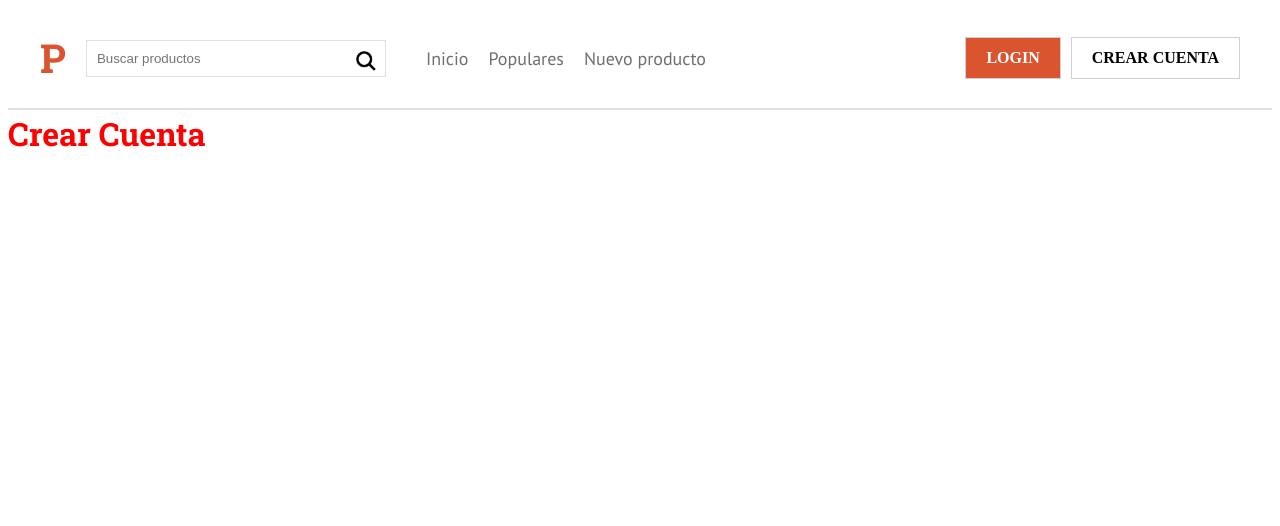
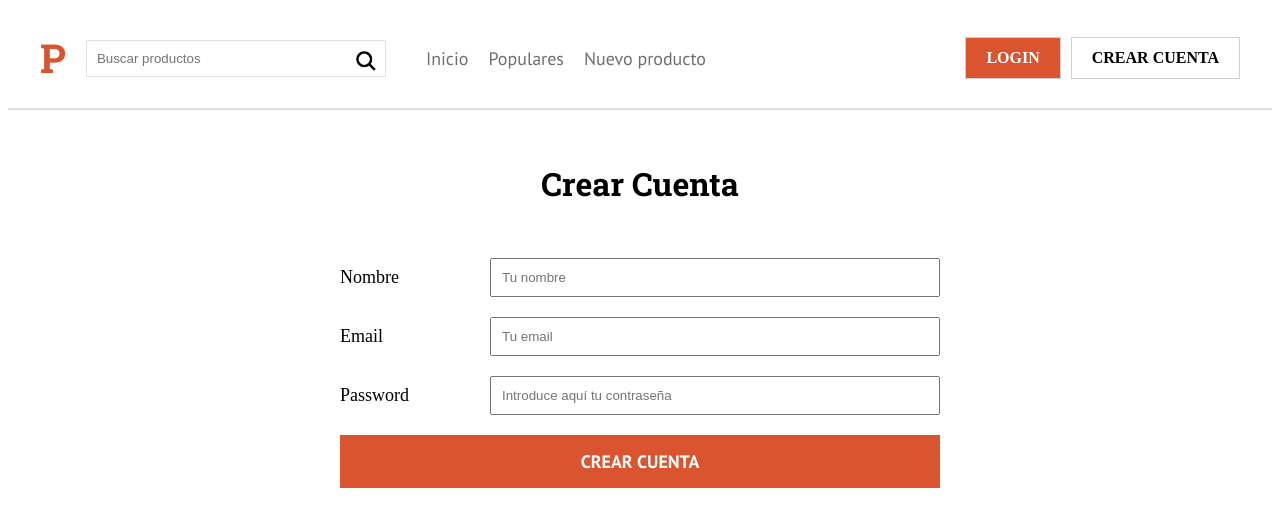
Before and after one commit to jorgemaram/Product-hunt, a Next.js app: page /crear-cuenta in a window 1280 px wide. Shown: the top 526 px of the page. Built offline with nearby package versions, Linux system fonts and the light colour scheme.

Commit message:
new user form, creating the form and adding some styles

```diff
--- /dev/null
+++ b/components/ui/Formulario.js
@@ -0,0 +1,37 @@
+import styled from '@emotion/styled';
+
+export const Formulario = styled.form`
+    max-width: 600px;
+    width: 95%;
+    margin: 5rem auto 0 auto;
+`;
+
+export const Campo = styled.div`
+    margin-bottom: 2rem;
+    display: flex;
+    align-items: center;
+    label{
+        flex: 0 0 150px;
+        font-size: 1.8rem;
+    }
+    input{
+        flex: 1;
+        padding: 1rem;
+    }
+`;
+
+export const InputSubmit = styled.input`
+    background-color: var(--naranja);
+    width: 100%;
+    padding: 1.5rem;
+    text-align: center;
+    color: #fff;
+    font-size: 1.8rem;
+    text-transform: uppercase;
+    border: none;
+    font-family: 'PT Sans', sans-serif;
+    font-weight:700;
+    &:hover{
+        cursor: pointer
+    }
+`;
--- a/pages/crear-cuenta.js
+++ b/pages/crear-cuenta.js
@@ -1,17 +1,30 @@
-
 import React from 'react';
-import Layout from '../components/layouts/Layout'
-import styled from '@emotion/styled';
-
-const Heading = styled.h1`
-color:red;
-`;
+import { css } from '@emotion/react';
+import Layout from '../components/layouts/Layout';
+import { Formulario, Campo, InputSubmit } from '../components/ui/Formulario';
 
 const CrearCuenta = () => {
     return (
         <div>
             <Layout>
-                <Heading>Crear Cuenta</Heading>
+                <>
+                    <h1 css={css `text-align:center; margin-top: 5rem;`}>Crear Cuenta</h1>
+                    <Formulario>
+                        <Campo>
+                            <label htmlFor='nombre'>Nombre</label>
+                            <input type='text' id='nombre' placeholder='Tu nombre' name='nombre'/>
+                        </Campo>
+                        <Campo>
+                            <label htmlFor='email'>Email</label>
+                            <input type='email' id='email' placeholder='Tu email' name='email' />
+                        </Campo>
+                        <Campo>
+                            <label htmlFor='password'>Password</label>
+                            <input type='password' id='password' placeholder='Introduce aquí tu contraseña' name='password' />
+                        </Campo>
+                        <InputSubmit type='submit' value='Crear cuenta'/>
+                    </Formulario>
+                </>
             </Layout>
         </div>
     )
```
